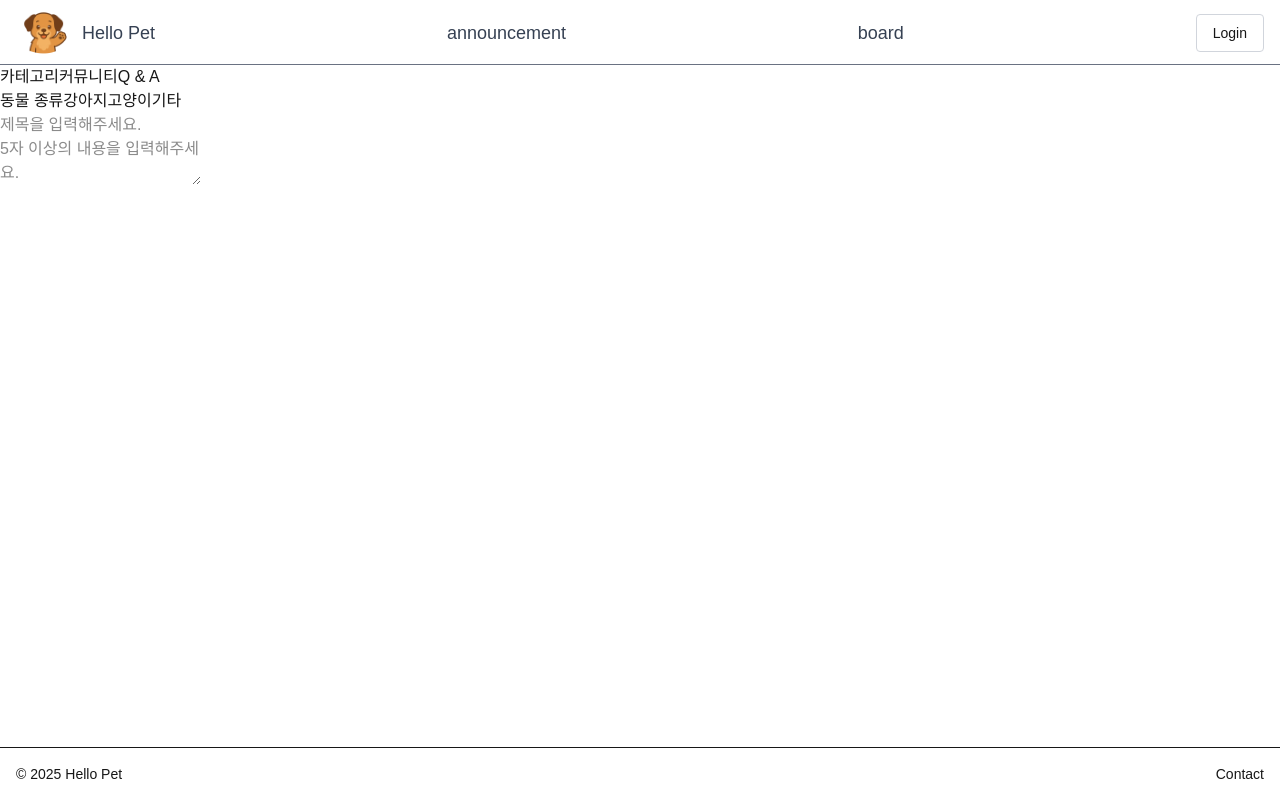
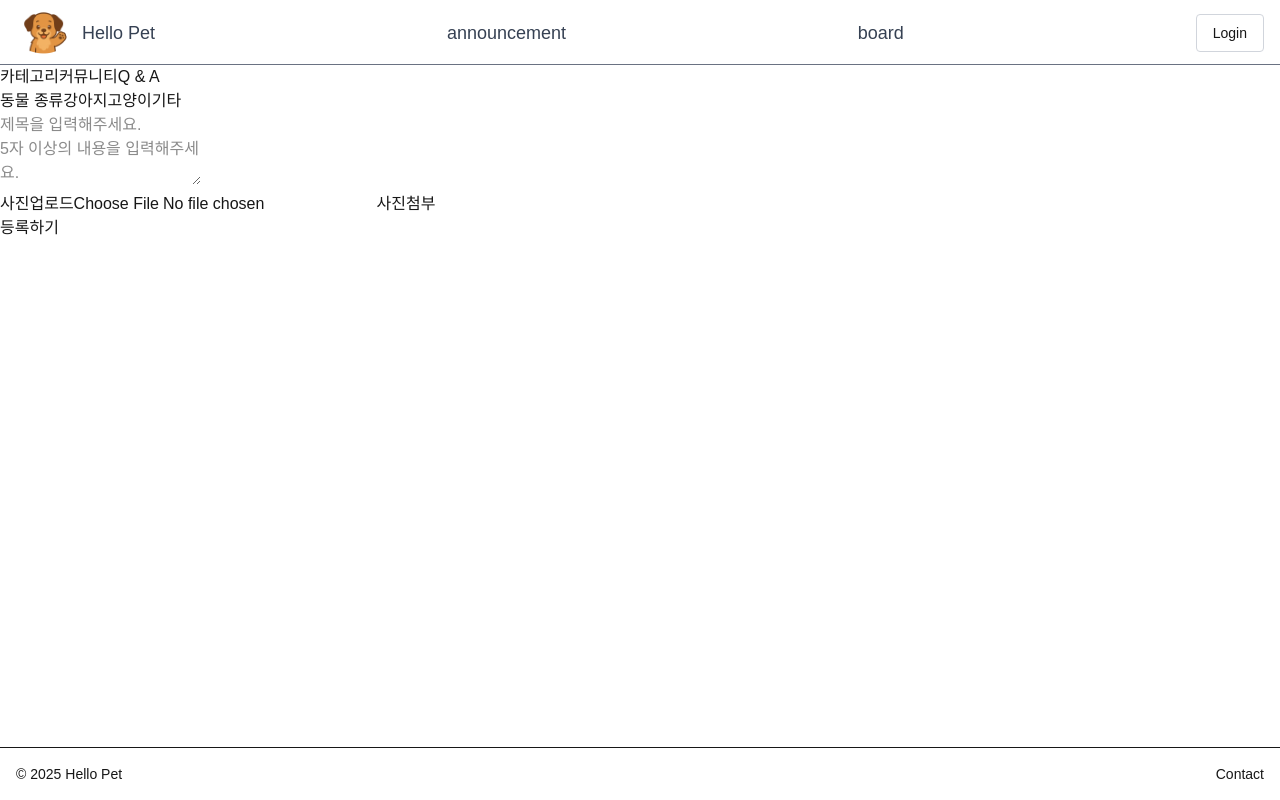
Before and after one commit to sesac7-hello-pet/front, a Next.js app: page /boards/new in a window 1280 px wide. Built offline with nearby package versions, Linux system fonts and the light colour scheme.

Commit message:
feat: 사진업로드 및 등록하기 버튼 생성 [#front-14]

```diff
--- a/app/(site)/boards/new/page.tsx
+++ b/app/(site)/boards/new/page.tsx
@@ -14,10 +14,18 @@ export default function BoardCreate() {
           <button>기타</button>
         </p>
         <form>
-          <input type="text" placeholder="제목을 입력해주세요." />
-        </form>
-        <form>
-          <textarea placeholder="5자 이상의 내용을 입력해주세요."></textarea>
+          <p>
+            <input type="text" placeholder="제목을 입력해주세요." />
+          </p>
+          <p>
+            <textarea placeholder="5자 이상의 내용을 입력해주세요."></textarea>
+          </p>
+          <p>
+            <label>사진업로드</label>
+            <input type="file" />
+            <button>사진첨부</button>
+          </p>
+          <button>등록하기</button>
         </form>
       </div>
     </div>
```
